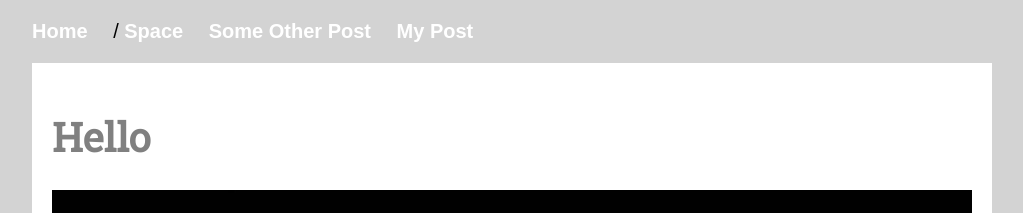
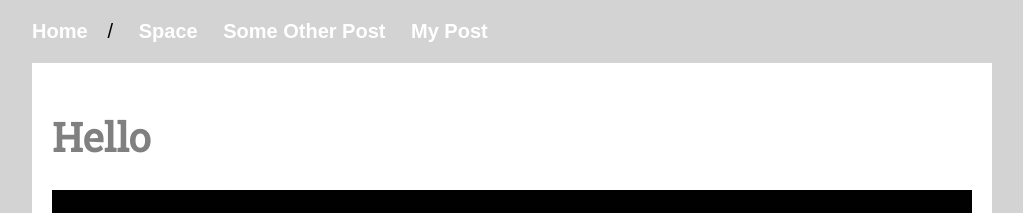
Before and after one commit to the-friedrich/site, a Jekyll site: the page built from _posts/2017-02-16-some-other-post.md, in a window 1280 px wide. Shown: the top 213 px of the page, without its empty margins (128-1151 px from the left). Built offline with Jekyll 4.4.1, drawn with Linux system fonts in a browser that asks for light colours; our own code applies the rules of GitHub Pages for plain Markdown files.

Commit message:
Update post.html

```diff
--- a/_layouts/post.html
+++ b/_layouts/post.html
@@ -12,7 +12,7 @@
   <body>
 
     <nav>
-      <a class="small-menu-link" href="http://maketheweb.tk/">Home</a><span> /</span>
+      <a class="small-menu-link" href="http://maketheweb.tk/">Home</a><span style="margin-right: 1em;">/</span>
       {% for post in site.posts %}
         <a class="small-menu-link" href="{{ site.baseurl }}{{ post.url }}">{{ post.title }}</a>
       {% endfor %}
```
